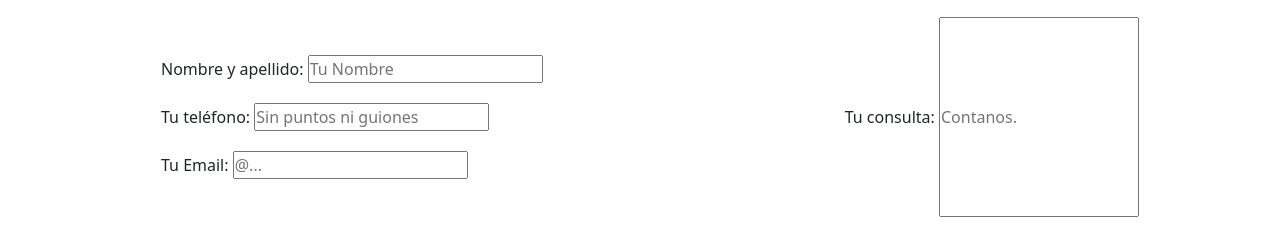
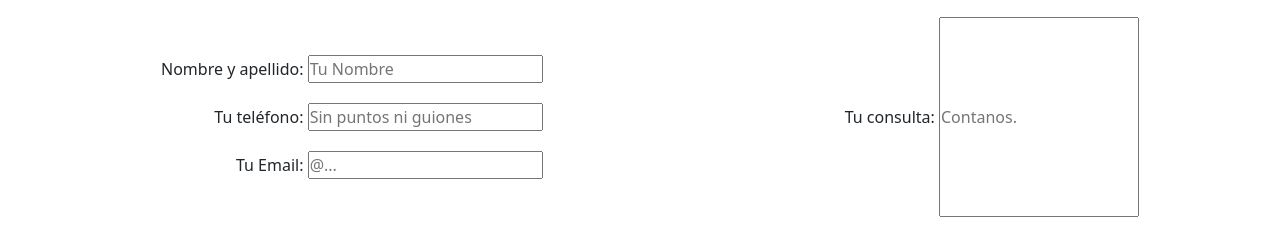
Before and after one commit to FXFerrera/33130-skoproject, a website: page pages/contacto.html in a window 1280 px wide. Shown: the part 117-351 px from the top of the page. Drawn offline with nearby package versions, Linux system fonts and the light colour scheme; a web font is replaced by a local one.

Commit message:
Contacto Alineado

```diff
--- a/scss/components/_main.scss
+++ b/scss/components/_main.scss
@@ -217,6 +217,7 @@
         @include ShortFlex(flex, row nowrap, space-around, center);
         div{
             margin: 20px;
+            text-align: end;
         }
 
         .SepDerecha{
```
Also changed, not shown: css/estilos.css.
